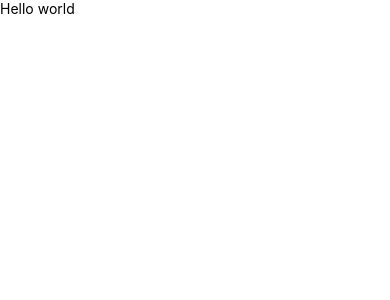
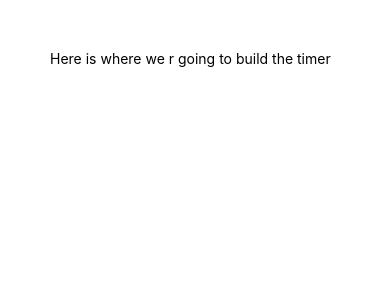
Before and after one commit to Aidnac/FocusTime, a React Native app: screen / in a window 390 px wide. Shown: the top 300 px of the page. Built offline with nearby package versions, Linux system fonts and the light colour scheme.

Commit message:
Light weight navigation

```diff
--- a/App.js
+++ b/App.js
@@ -1,8 +1,25 @@
-import React from 'react';
-import {Text} from 'react-native';
+import React, {useState} from 'react';
+import {Text, StyleSheet, View} from 'react-native';
 
 const App = () => {
-  return <Text>Hello world</Text>;
+  const [focusSubject, setFocusSubject] = useState('Hello world');
+
+  return (
+    <View style={styles.container}>
+      {focusSubject ? (
+        <Text>Here is where we r going to build the timer</Text>
+      ) : (
+        <Text>Here I want to build the input for a subject</Text>
+      )}
+    </View>
+  );
 };
 
+const styles = StyleSheet.create({
+  container: {
+    flex: 1,
+    padding: 50,
+  },
+});
+
 export default App;
```
